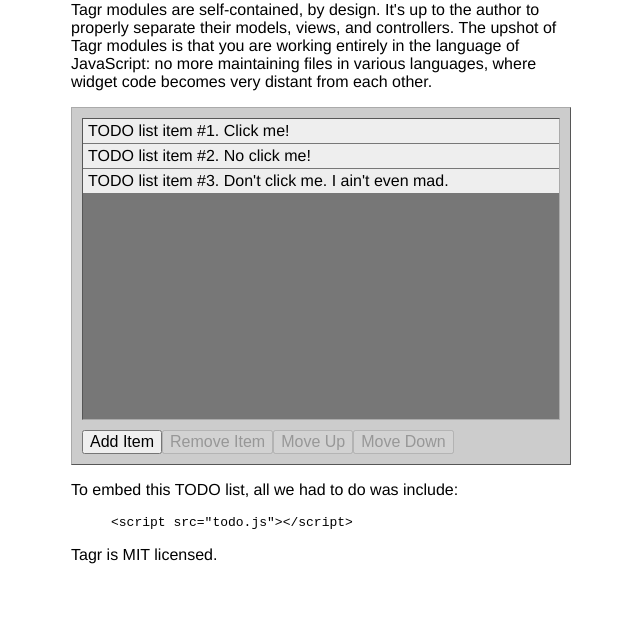
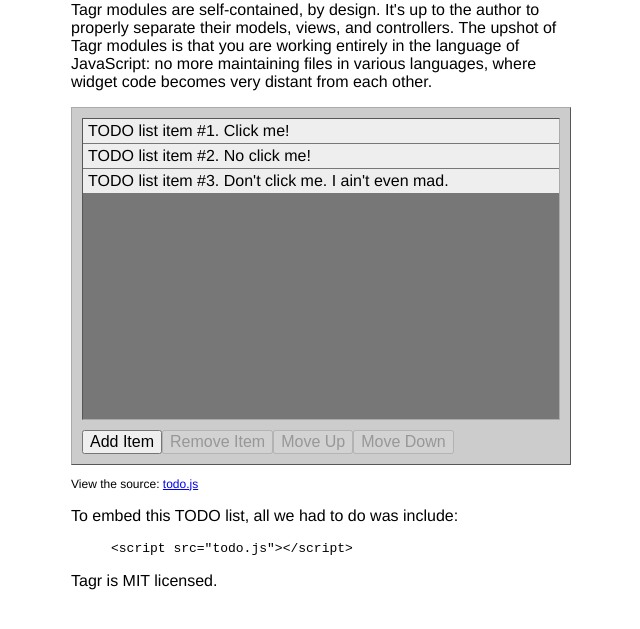
Before and after one commit to tcr/tagr, a plain HTML site: page index.html in a window 1280 px wide. Shown: the part 79-708 px from the top of the page, without its empty margins (319-959 px from the left). Drawn offline with Linux system fonts and the light colour scheme.

Commit message:
Add source link

```diff
--- a/index.html
+++ b/index.html
@@ -18,6 +18,7 @@
 in various languages, where widget code becomes very distant from each other.</p>
 
 <script src="todo.js"></script>
+<p style="font-size: 12px">View the source: <a href="/todo.js">todo.js</a></p>
 
 <p>To embed this TODO list, all we had to do was include:</p>
 
```
